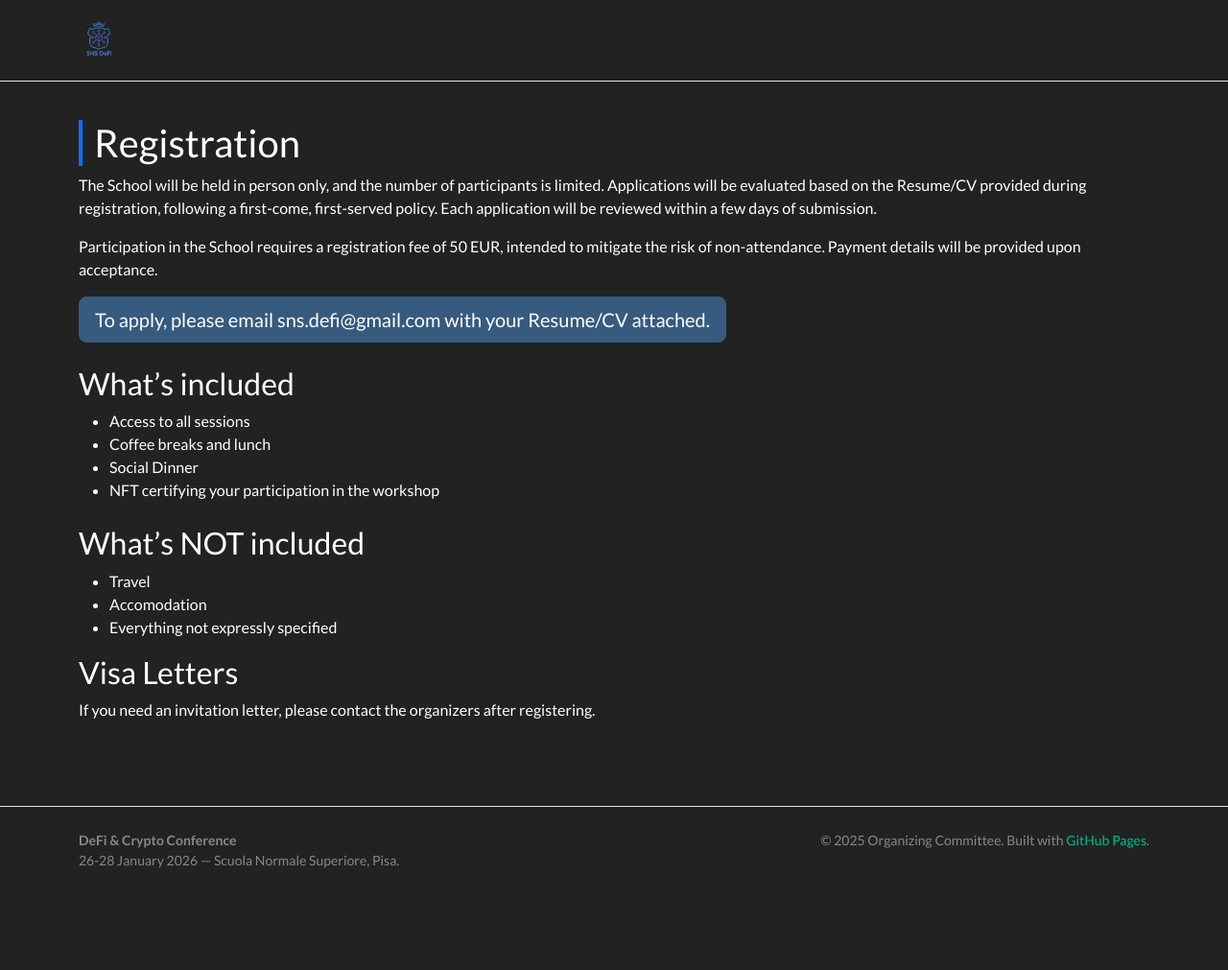
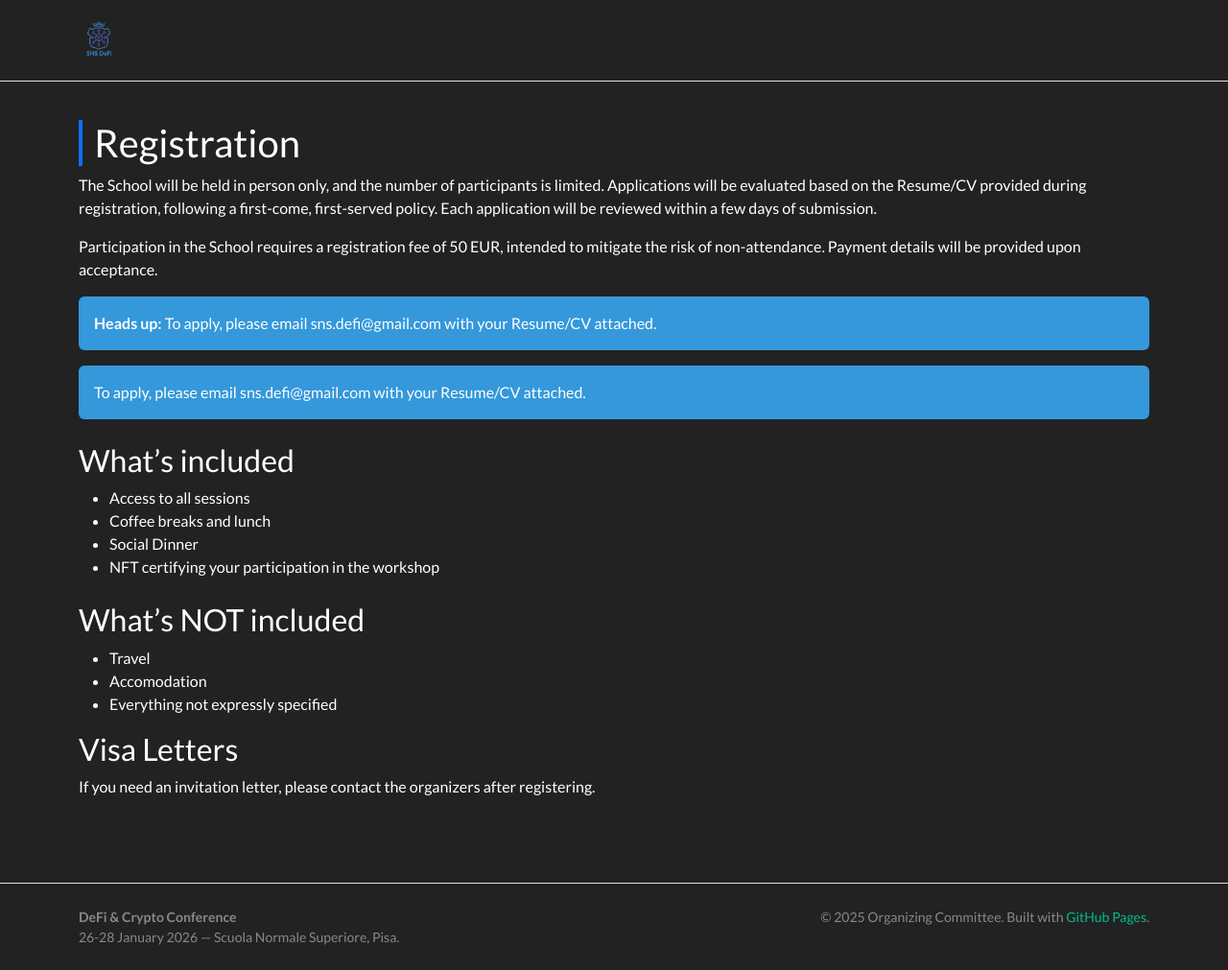
Before and after one commit to sns-defi/sns-defi.github.io, a Jekyll site: the page built from registration.md, in a window 1280 px wide and 1011 px high. Shown: the whole window at 96% size. Built offline with Jekyll 4.4.1, drawn with Linux system fonts in a browser that asks for light colours; nearby versions of some CDN libraries.

Commit message:
Enhance application instructions with alert boxes
Added alert boxes to emphasize application instructions.

```diff
--- a/registration.md
+++ b/registration.md
@@ -10,7 +10,13 @@ permalink: /registration/
 
 <p>Participation in the School requires a registration fee of 50 EUR, intended to mitigate the risk of non-attendance. Payment details will be provided upon acceptance.</p>
 
-<a class="btn btn-primary btn-lg" href="#" role="button">To apply, please email sns.defi@gmail.com with your Resume/CV attached.</a>
+<div class="alert alert-info" role="alert">
+  <strong>Heads up:</strong> To apply, please email sns.defi@gmail.com with your Resume/CV attached.
+</div>
+
+<div class="alert alert-info" role="alert">
+  To apply, please email sns.defi@gmail.com with your Resume/CV attached.
+</div>
 
 <h3 class="mt-4">What’s included</h3>
 <ul>
```
